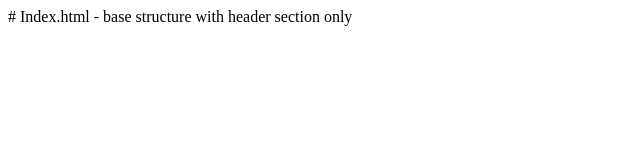
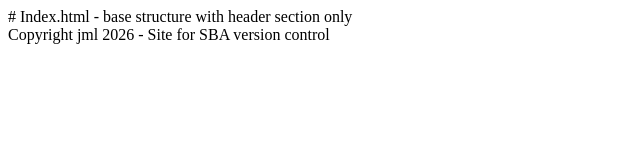
Before and after one commit to jmlauture/version-ctl-simulation-jean, a plain HTML site: page index.html in a window 1280 px wide. Shown: the whole page, without its empty margins (0-640 px from the left). Drawn offline with Linux system fonts and the light colour scheme.

Commit message:
Added footer section to index.html

```diff
--- a/index.html
+++ b/index.html
@@ -3,4 +3,7 @@
   <head>
     <title>SBA version control website</title>
   </head>
+  <footer>
+          Copyright jml 2026 - Site for SBA version control
+  </footer>
 </html>
```
